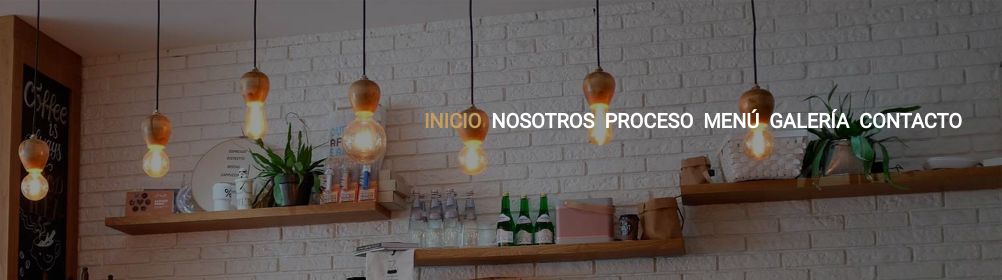
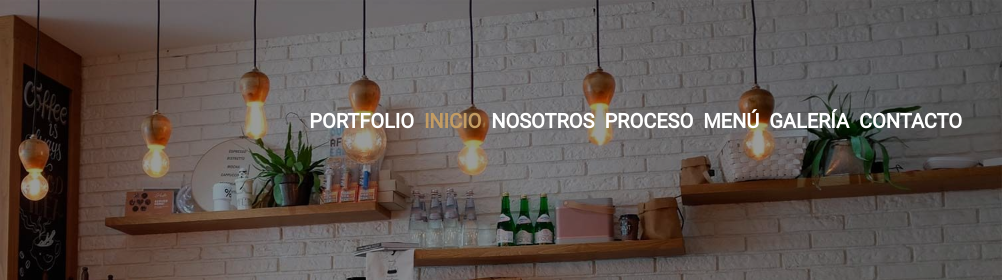
Before and after one commit to jmlocke1/cafeteria, a website: page base.html in a window 1280 px wide. Shown: the top 280 px of the page, 278-1280 px from the left. Drawn offline with Linux system fonts and the light colour scheme; a web font is replaced by a local one.

Commit message:
Añadidos los enlaces a Portfolio en todas las páginas

```diff
--- a/base.html
+++ b/base.html
@@ -14,6 +14,7 @@
 					<img src="build/img/logo.svg" alt="Logo cafetería">
 				</div>
 				<nav class="nav-principal">
+					<a href="/">Portfolio</a>
 					<a class="activo" href="index.html">Inicio</a>
 					<a href="nosotros.html">Nosotros</a>
 					<a href="proceso.html">Proceso</a>
```
Also changed, not shown: contacto.html (+1 -0 lines), galeria.html (+1 -0 lines), index.html (+1 -0 lines), menu.html (+1 -0 lines), nosotros.html (+1 -0 lines), proceso.html (+1 -0 lines).
